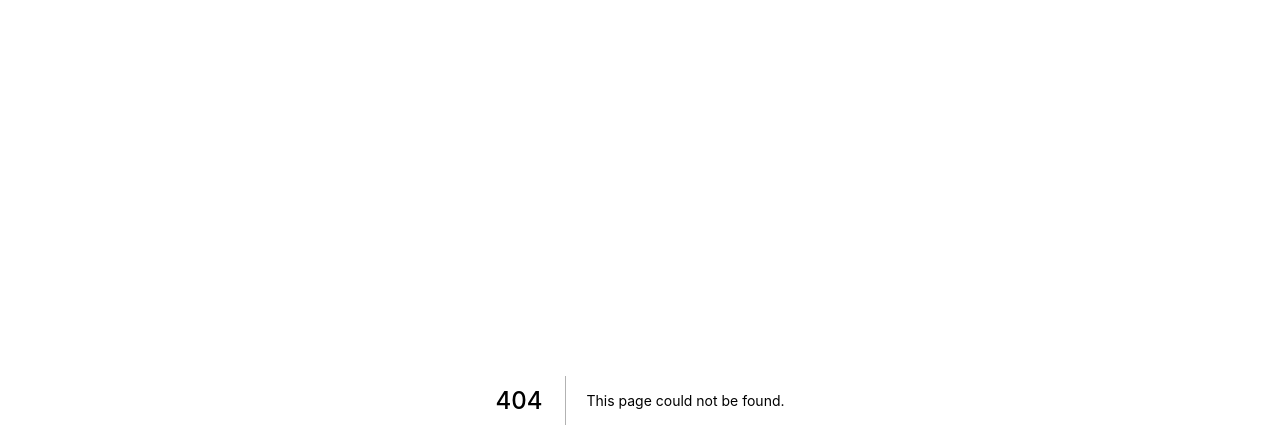
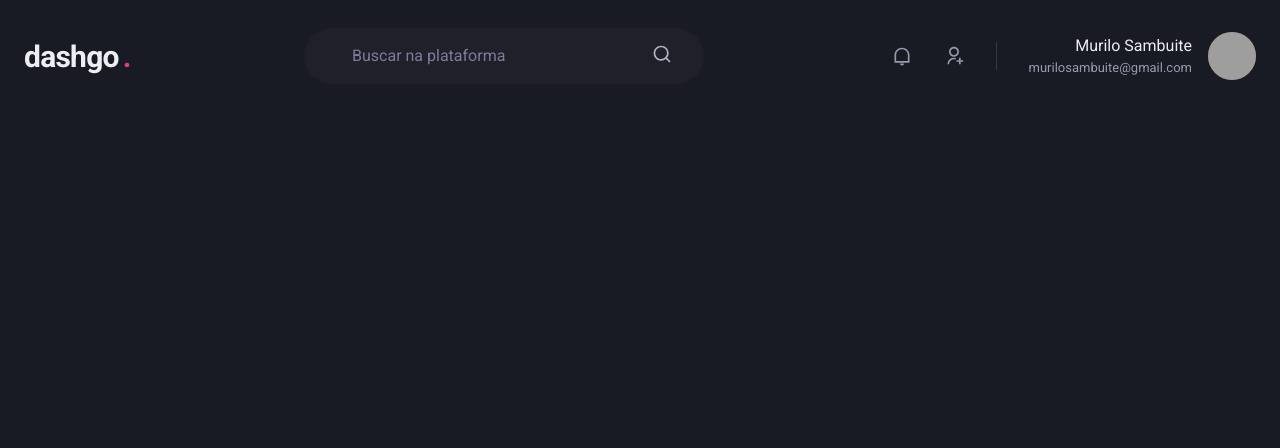
Before and after one commit to sambuite/dashgo, a Next.js app: page /dashboard in a window 1280 px wide. Before the commit this address had no page. Shown: the top 448 px of the page. Built offline with nearby package versions, Linux system fonts and the light colour scheme; grey boxes are pictures that could not be loaded.

Commit message:
feat: create Dashboard page

```diff
--- /dev/null
+++ b/src/pages/dashboard.tsx
@@ -0,0 +1,15 @@
+import { Flex } from '@chakra-ui/react';
+import { Header } from '../components/Header';
+
+export default function Dashboard() {
+  return (
+    <Flex direction='column' h='100vh'>
+      <Header />
+
+      <Flex w='100%' my='6' maxWidth={1480} mx='auto' px='6'>
+        <aside />
+        <main />
+      </Flex>
+    </Flex>
+  );
+}
```
